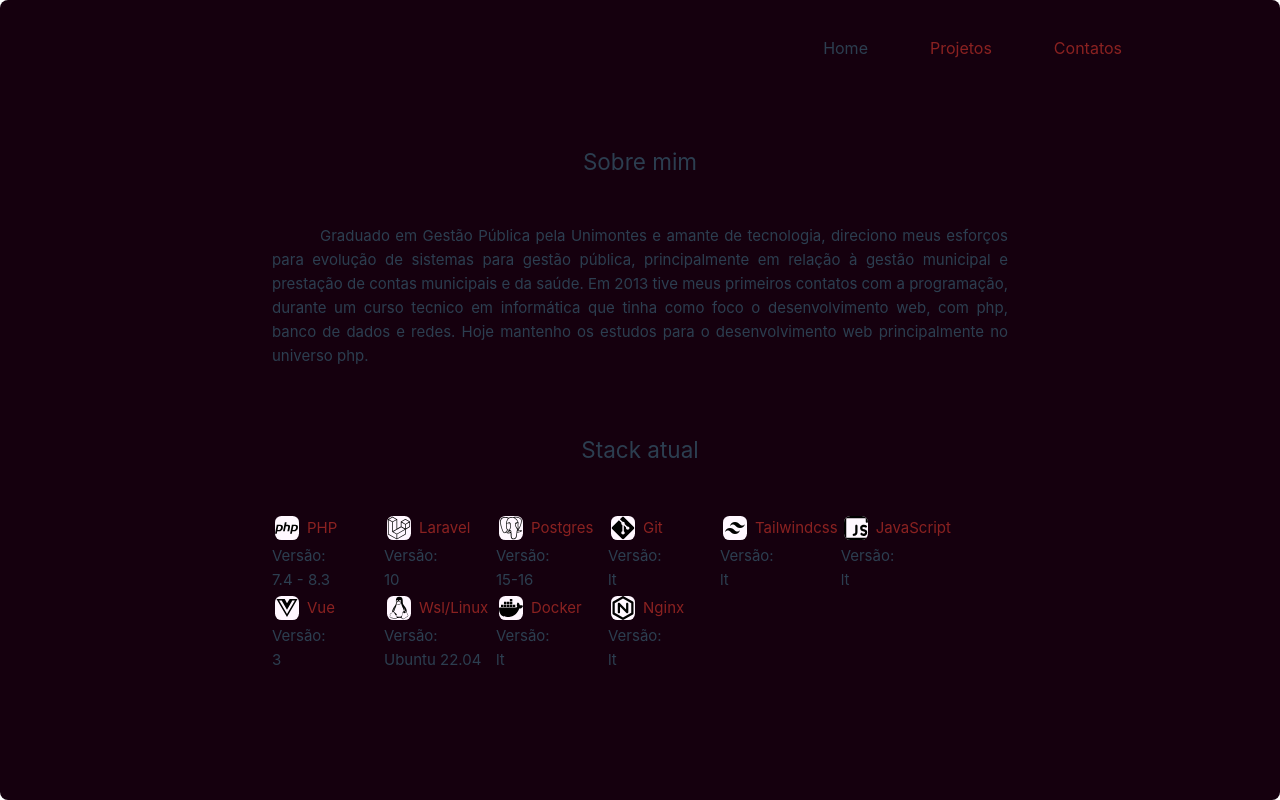
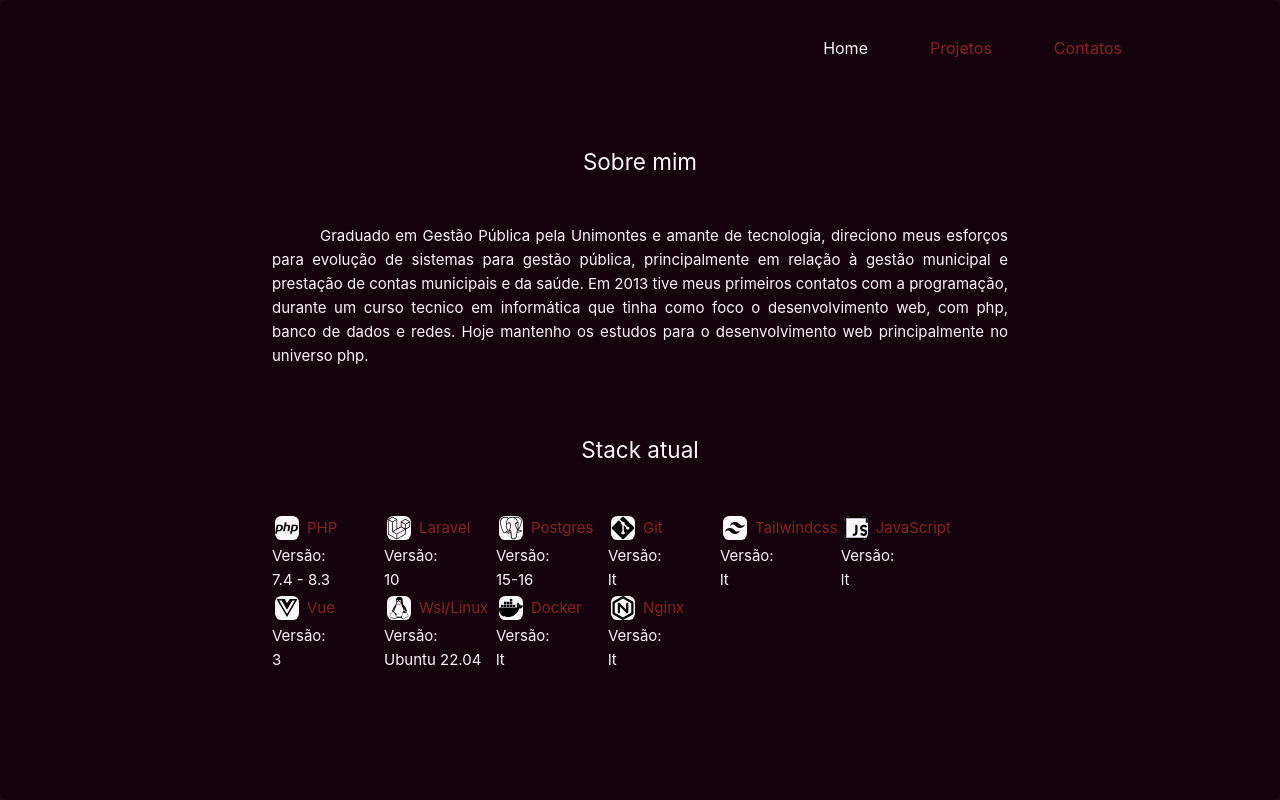
Before and after one commit to Daandrn/myPage, a Vue app: page / in a window 1280 px wide. Built offline with nearby package versions, Linux system fonts and the light colour scheme.

Commit message:
Update base.css

```diff
--- a/src/assets/base.css
+++ b/src/assets/base.css
@@ -28,7 +28,7 @@
 
 /* semantic color variables for this project */
 :root {
-  --color-background: var(--vt-c-white);
+  --color-background: var(--light-purple-background);
   --color-background-soft: var(--vt-c-white-soft);
   --color-background-mute: var(--vt-c-white-mute);
 
@@ -36,7 +36,7 @@
   --color-border-hover: var(--vt-c-divider-light-1);
 
   --color-heading: var(--vt-c-text-light-1);
-  --color-text: var(--vt-c-text-light-1);
+  --color-text: var(--vt-c-white-new);
 
   --section-gap: 160px;
 
```
